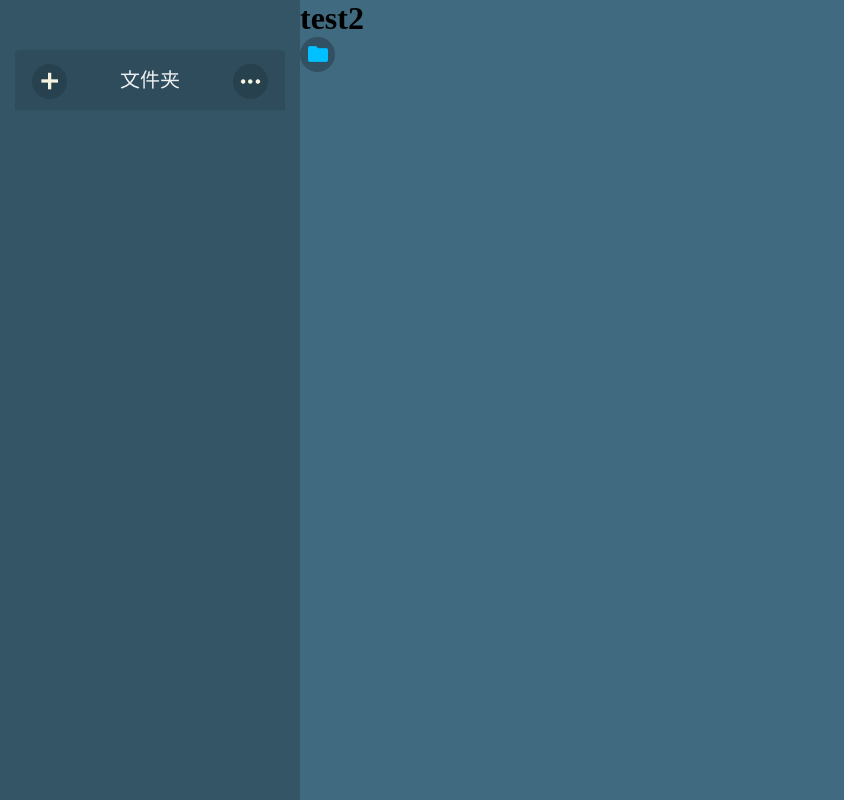
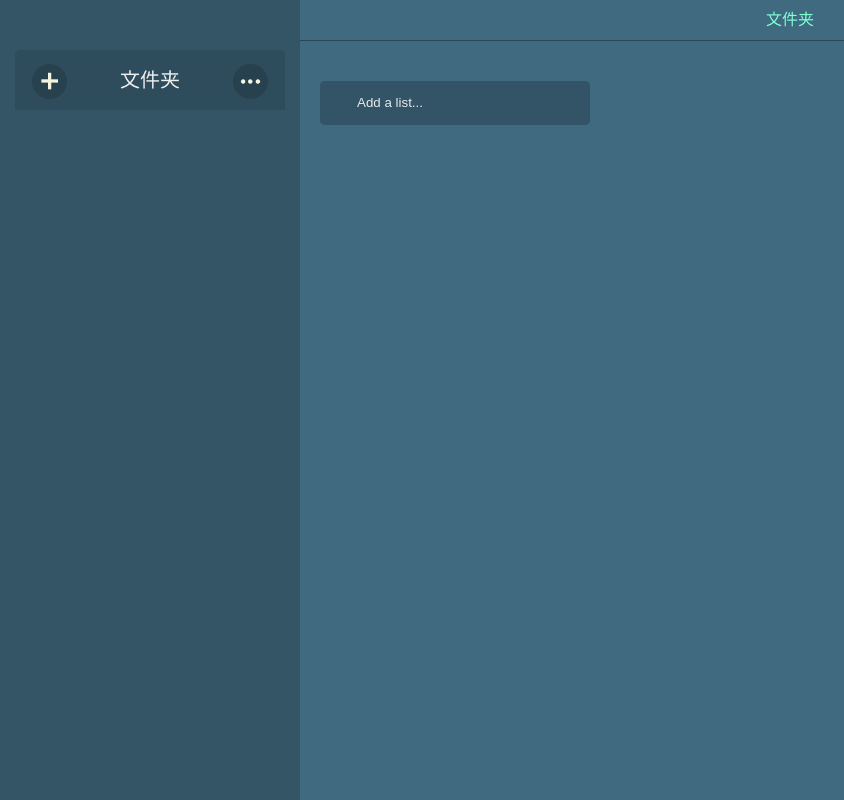
Before and after one commit to gamebody/githubListByVue2, a Vue app: page /test2 in a window 1280 px wide. Shown: the whole page, without its empty margins (0-844 px from the left). Built offline with nearby package versions, Linux system fonts and the light colour scheme.

Commit message:
bug fixed && addList Component

```diff
--- /dev/null
+++ b/src/components/common/addList.vue
@@ -0,0 +1,117 @@
+<template>
+    <div class="addList-container">
+        <div v-show="isEditing" class="addList-default">
+            <button
+                type="button"
+                @click.prevent.stop="toggle">Add a list...</button>
+        </div>
+
+        <div v-show="!isEditing">
+            <div class="input-wrap">
+                <input class="default-input" type="text" placeholder="Add a list..." v-model="currentValue">
+            </div>
+            <div class="addList-control clearf">
+                <button class="addList-save">Save</button>
+                <button
+                    class="addList-cancel"
+                    @click.prevent.stop="toggle"
+                    ></button>
+            </div>
+        </div>
+    </div>
+</template>
+<script>
+    export default {
+        data() {
+            return {
+                isEditing: true,
+                currentValue: ''
+            }
+        },
+        methods: {
+            toggle: function() {
+                this.isEditing = !this.isEditing
+            }
+        }
+    }
+</script>
+<style scoped>
+    .addList-container {
+        position: relative;
+        left: 20px;
+        top: 40px;
+        width: 270px;
+        border-radius: 5px;
+        background: #335466;
+        color: #fff;
+        font-size: 13px;
+    }
+
+    .addList-default {
+        width: 270px;
+        height: 44px;
+        border-radius: 5px;
+    }
+
+    button {
+        border: none;
+        outline: none;
+        height: 44px;
+        border-radius: 5px;
+        line-height: 44px;
+        cursor: pointer;
+        color: #e9e9e9;
+    }
+
+    .addList-default button {
+        width: 100%;
+        height: 44px;
+        background: #335466;
+        line-height: 44px;
+        cursor: pointer;
+        color: #e9e9e9;
+        text-indent: -130px;
+    }
+
+    .addList-default button:hover {
+        background-color: #294452;
+        color: #fff;
+    }
+    .default-input {
+        width: 100%;
+        height: 34px;
+        border: none;
+        outline: none;
+        color: #b2b3b3;
+        background: #406a80;
+        border-radius: 4px;
+        text-indent: 13px;
+        font-size: 10px;
+        box-shadow: inset 1px 1px 4px #2e4c5b;
+    }
+    .input-wrap {
+        box-sizing: border-box;
+        width: 100%;
+        padding: 12px;
+    }
+    .addList-control {
+        padding: 0 12px 12px 12px;
+    }
+    .addList-save {
+        float: left;
+        width: 85px;
+        height: 30px;
+        line-height: 30px;
+        font-weight: bold;
+        color: #fff;
+        border-radius: 4px;
+        background: #406a80;
+        font-size: 12px;
+    }
+    .addList-cancel {
+        float: left;
+        width: 50px;
+        height: 30px;
+        background: url('../../assets/x.png') 10px 5px no-repeat #335466;
+    }
+</style>
--- a/src/components/common/floder.vue
+++ b/src/components/common/floder.vue
@@ -132,7 +132,6 @@
                     this.isActive = false
                     this.iconPanelToggle = false
                 } else {
-                    console.log('1')
                     this.isActive = true
                     this.iconPanelToggle = true
                 }
--- a/src/components/mainContent/index.vue
+++ b/src/components/mainContent/index.vue
@@ -1,5 +1,8 @@
 <template>
     <div id="main">
+        <header class="main-header">
+            <h4>{{ title }}</h4>
+        </header>
         <router-view></router-view>
     </div>
 </template>
@@ -10,14 +13,36 @@
             return {
 
             }
+        },
+        computed: {
+            title: function() {
+                const routePath = this.$route.path
+                const floders = this.$store.state.floders.filter(({ icon }) => {
+                    return routePath === `/${icon.name}`
+                })
+                if (floders[0]) {
+                    return floders[0].text
+                }
+                return '文件夹'
+            }
         }
     }
 </script>
 
-<style>
+<style scoped>
     #main {
-        margin-left: 300px;
+        overflow: hidden;
         height: 100%;
         background: #406a80;
     }
+    .main-header {
+        height: 40px;
+        border-bottom: 1px solid #2a4553;
+        text-align: center;
+        line-height: 40px;
+    }
+    h4 {
+        font-weight: normal;
+        color:aquamarine;
+    }
 </style>
--- a/src/components/navControl/index.vue
+++ b/src/components/navControl/index.vue
@@ -1,5 +1,5 @@
 <template>
-    <div class="nav-control">
+    <div class="nav-control clearf">
         <nav-control-container></nav-control-container>
     </div>
 </template>
--- a/src/store/index.js
+++ b/src/store/index.js
@@ -1,6 +1,26 @@
 import Vuex from 'vuex'
 import Vue from 'vue'
 Vue.use(Vuex)
+
+const item = {
+    icon: {
+        name: 'start',
+        icon: null,
+        wrapColor: '#fff',
+        iconColor: '#fff'
+    },
+    text: '文件夹名字',
+    list: [
+        {
+            name: 'vue',
+            carts: [
+                {
+
+                }
+            ]
+        }
+    ]
+}
 
 export default new Vuex.Store({
     state: {
@@ -8,17 +28,7 @@ export default new Vuex.Store({
             isRunning: false,
             editing: false
         },
-        floders:[
-            // {
-            //     icon: {
-            //         name: '111',
-            //         icon: react,
-            //         wrapColor: '#294453',
-            //         iconColor: '#ccc'
-            //     },
-            //     text: 'Hello'
-            // }
-        ]
+        floders:[]
     },
     mutations: {
         addFloder({ floders }, floder) {
--- /dev/null
+++ b/src/views/content.vue
@@ -0,0 +1,17 @@
+<template>
+    <div>
+        <add-list></add-list>
+    </div>
+</template>
+<script>
+    export default {
+        data() {
+            return {
+
+            }
+        },
+        components: {
+            addList: require('../components/common/addList')
+        }
+    }
+</script>
--- /dev/null
+++ b/src/views/start.vue
@@ -0,0 +1,11 @@
+<template>
+    <div>
+        <h1>请点击[+]先添加一个文件夹</h1>
+    </div>
+</template>
+<script>
+
+</script>
+<style>
+
+</style>
--- a/src/views/test1.vue
+++ /dev/null
@@ -1,19 +0,0 @@
-<template>
-    <div>
-        <h1>test1</h1>
-        <floder :editing="true"></floder>
-    </div>
-</template>
-<script>
-    import edit from '../assets/edit.png'
-    export default {
-        data() {
-            return {
-                edit: edit
-            }
-        },
-        components: {
-            floder: require('../components/common/floder')
-        }
-    }
-</script>
--- a/src/views/test2.vue
+++ /dev/null
@@ -1,20 +0,0 @@
-<template>
-    <div>
-        <h1>test2</h1>
-        <icon :icon="file" wrapColor="#315162" iconColor="#00c0ff"></icon>
-    </div>
-
-</template>
-
-<script>
-    export default {
-        data() {
-            return {
-                file: require('../assets/file.png')
-            }
-        },
-        components: {
-            icon: require('../components/common/icon')
-        }
-    }
-</script>
```
Also changed, not shown: src/components/list/index.vue (added, +11 -0 lines), src/router/index.js (+4 -4 lines), src/assets/x.png (added).
